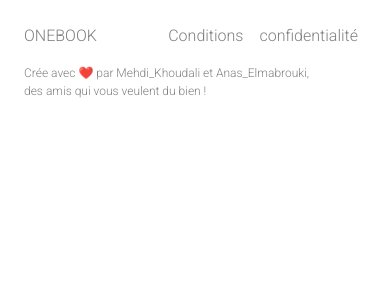
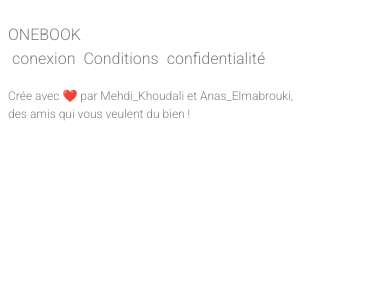
Before and after one commit to MehdiKhoudali/onebook, a Django app: template templates/base.html in a window 390 px wide. Shown: the part 56-356 px from the top of the page. Run offline with Django 4.2, Linux system fonts and the light colour scheme; the template is opened without the code that fills it, so the values that code supplies are empty.

Commit message:
some corrections in the front of the landing page

```diff
--- a/example/templates/home.html
+++ b/example/templates/home.html
@@ -8,10 +8,10 @@ Accueil
 {% block content %}
     <section class="hero">
         <div class="left">
-          <img src="https://api.lesnouveauxauteurs.com/uploads/media/lna_book_cover/0001/37/dbf3054ec50df0218f1d7173643a09170c9a61e0.jpeg" alt="">
+          <img src="{% static 'homeimg.jfif' %}" alt="">
         </div>
         <div class="right">
-            <h1>Ameliorez vous grace au livres et à leurs conseils</h1>
+            <h1 class="about_h1">Ameliorez vous grace au livres et à leurs conseils</h1>
             <p>Des condensés 🔊 audio des conseils des meilleurs livres et une strategie complette pour appliquer leurs
                 conseils dans
                 votre vie personnelle et professionnelle à écouter pendant ses activités </p>
@@ -21,7 +21,7 @@ Accueil
     </section>
     <section class="about">
       <div class="left_about">
-        <h1>Lisez, écoutez, appliquez.</h1>
+        <h1 class="about_h1">Lisez, écoutez, appliquez.</h1>
         <p>Chaque semaine, onebook publie un livre parmis les "BEST SELLERS" en condensé audio et par la suite vous fourni une strategie écrite et en audio pour appliquer les conseils de ces livres dans votre vie.</p>
         <a class="btn btn-outline-secondary border-0 text-white my-2" href="/" id="essaie">voir le catalogue</a>
       </div>
--- a/templates/base.html
+++ b/templates/base.html
@@ -240,17 +253,21 @@
             .footer {
                 padding: 10px;
             }
+            .containfooter {
+                flex-direction: column;
+                margin-top: 15px;
+            }
             .comments {
               display: grid;
               grid-template-columns: 1fr;
               grid-template-rows: repeat(2, 1fr);
               grid-column-gap: 0px;
               grid-row-gap: 0px;
-              padding: 20px;
+              padding: 15px;
+              padding-right: 20px;
             }
             .comment {
               width: 100%;
-              padding: 10px;
             }
             .comment_content {
               font-size: 12px;
@@ -305,12 +328,13 @@
     {% block content %}
     {% endblock %}
 
-    <footer class="p-4 footer">
-        <div class="d-flex justify-content-between w-100">
+    <footer class="p-2 footer">
+        <div class="d-flex justify-content-between w-100 containfooter">
             <a href="#">ONEBOOK</a>
             <ul class="d-flex">
-                <li class="mx-2 text-gray"><a href="#">Conditions</a></li>
-                <li class="mx-2 text-gray"><a href="#">confidentialité</a></li>
+                <li class="mx-1 text-gray"><a href="#">conexion</a></li>
+                <li class="mx-1 text-gray"><a href="#">Conditions</a></li>
+                <li class="mx-1 text-gray"><a href="#">confidentialité</a></li>
             </ul>
         </div>
         <p class="creer">Crée avec ❤️ par Mehdi_Khoudali et Anas_Elmabrouki,<br>des amis qui vous veulent du bien !</p>
```
Also changed, not shown: other parts of templates/base.html (+28 -9 lines), static/homeimg.jfif (added).
